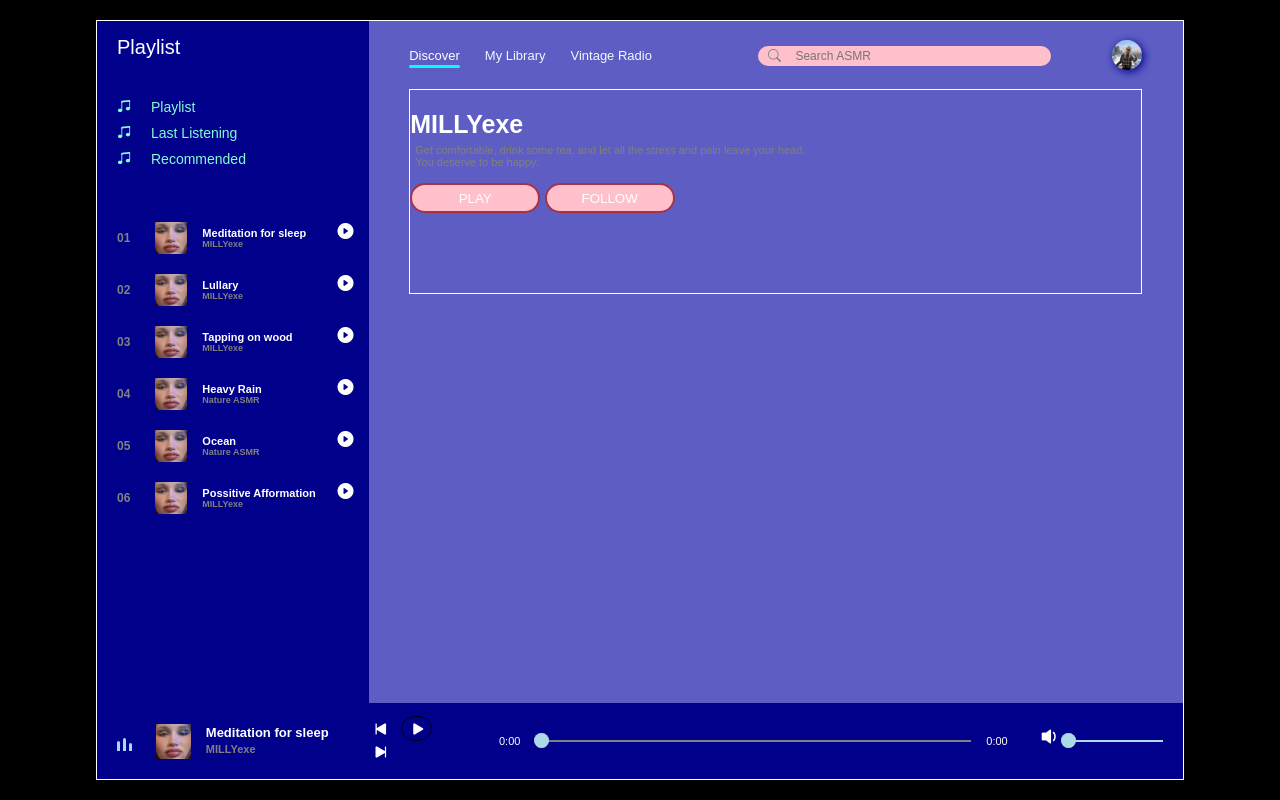
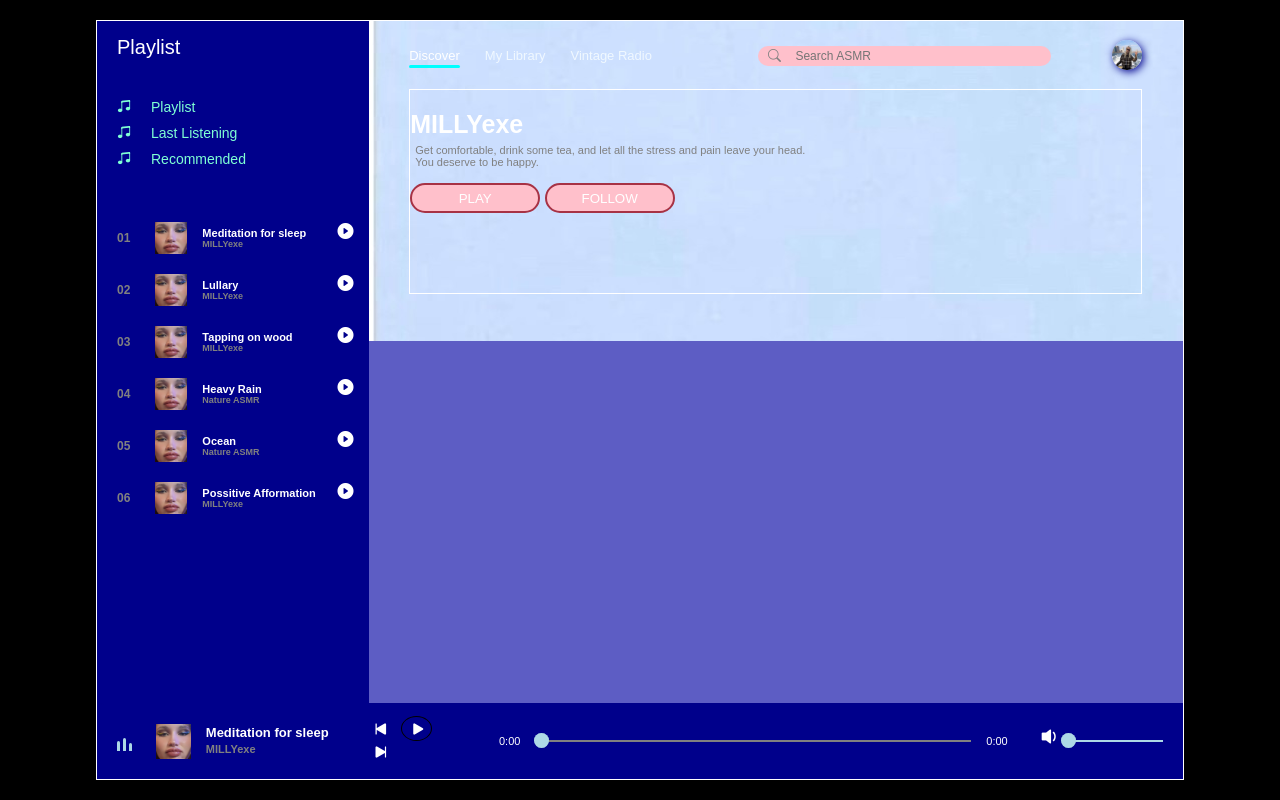
Before and after one commit to millyexe/player, a PHP site: page / in a window 1280 px wide. Run offline with PHP 8.4, Linux system fonts and the light colour scheme; some web fonts are replaced.

Commit message:
banner 2

```diff
--- a/style.css
+++ b/style.css
@@ -362,8 +362,8 @@ header .song_side::before{
   content: "";
   position: absolute;
   width: 100%;
-  height: 300px;
-  background: url");
+  height: 320px;
+  background: url("cat-b.jpg");
   z-index: -1;
 }
 
```
Also changed, not shown: cat-b.jpg (added).
